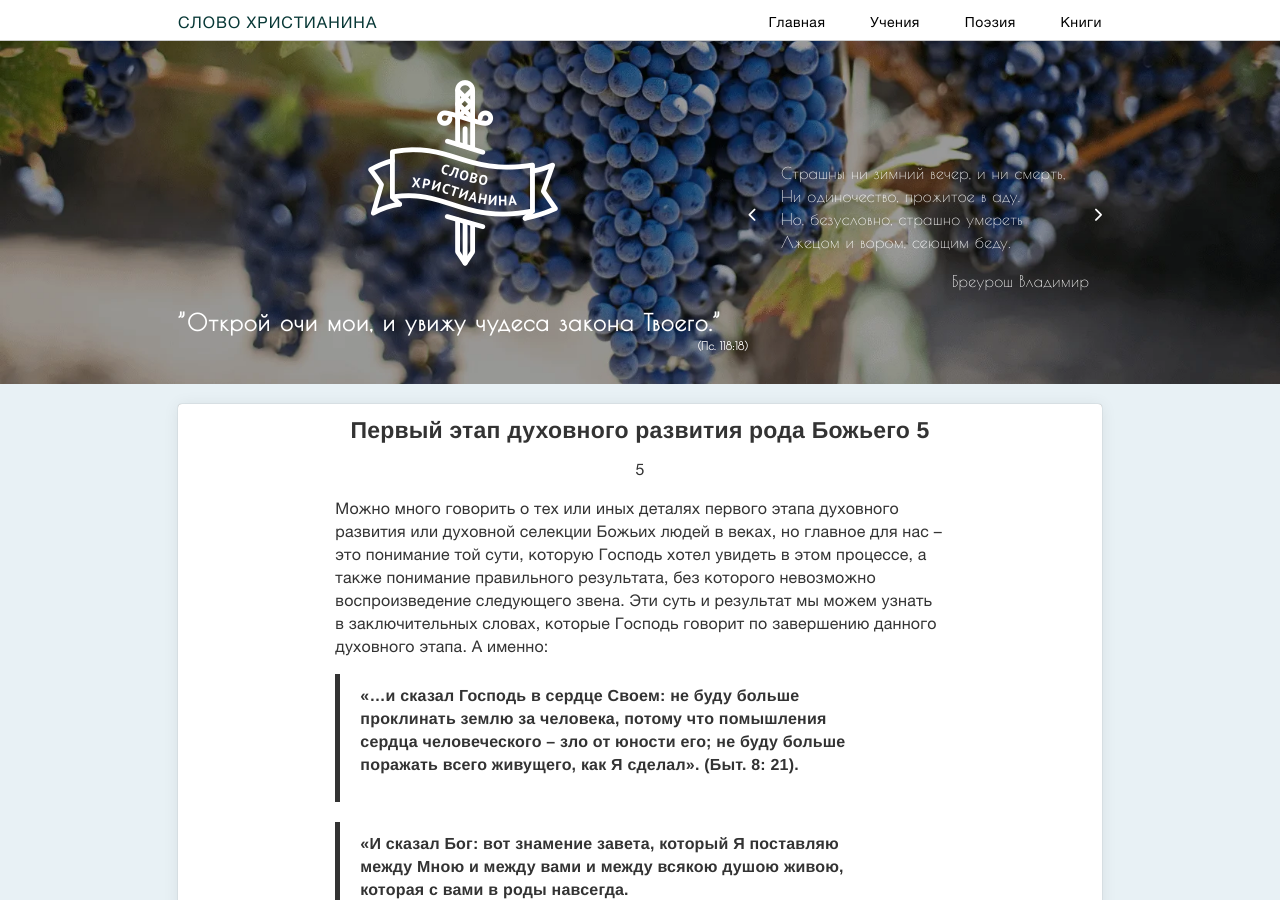
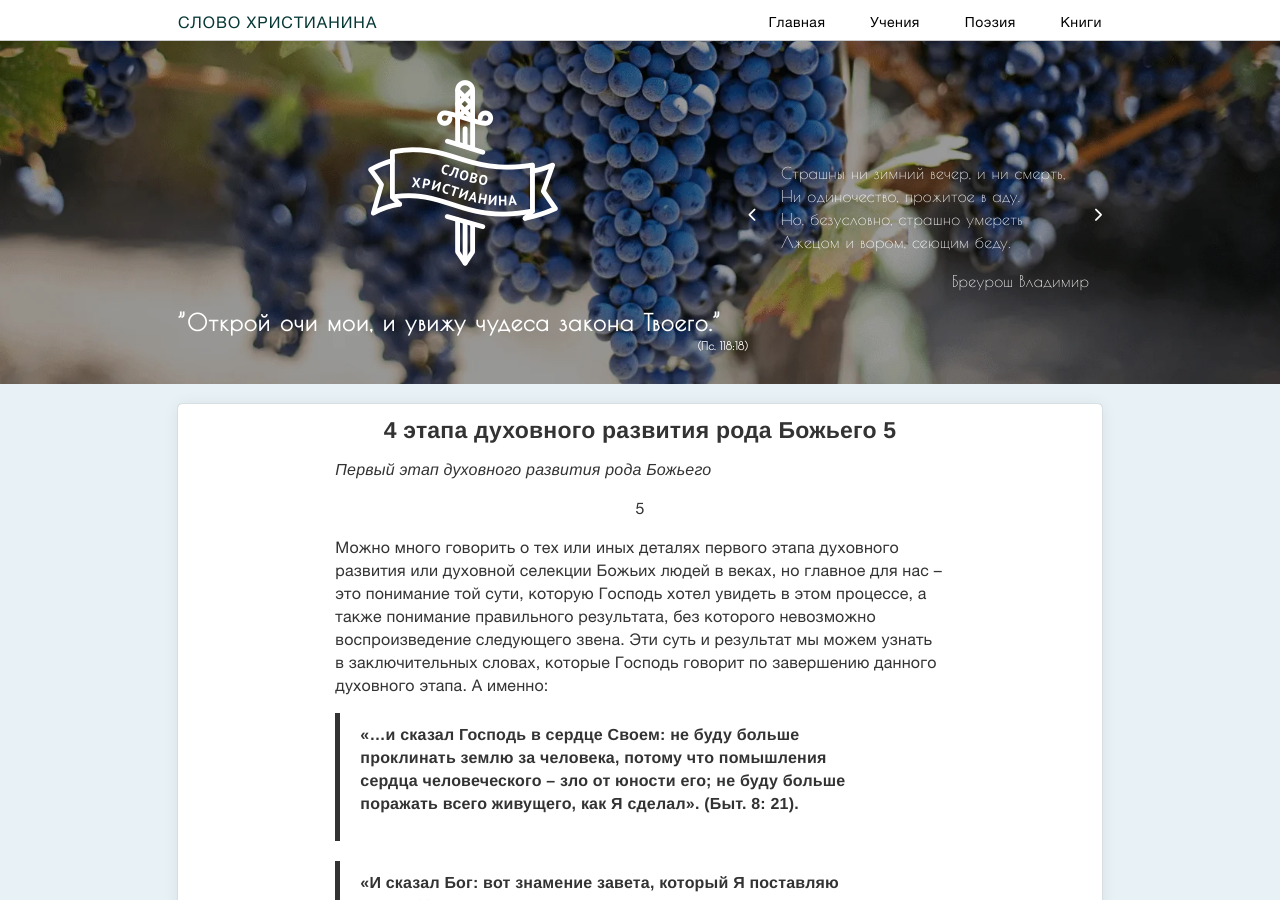
Before and after one commit to slovohrista/slovohrista.github.io, a Jekyll site: the page built from _posts/doctrine/2016-12-27-4-jetapa-duhovnogo-razvitija-roda-bozhego-5.md, in a window 1280 px wide and 900 px high. Built offline with Jekyll 4.4.1, drawn with Linux system fonts in a browser that asks for light colours; nearby versions of some CDN libraries; comment, search, counter and statistics services are not loaded.

Commit message:
Update and rename 2016-12-27-pervyj-jetap-duhovnogo-razvitija-roda-bozhego-5.md to 2016-12-27-4-jetapa-duhovnogo-razvitija-roda-bozhego-5.md

```diff
--- a/_posts/doctrine/2016-12-27-pervyj-jetap-duhovnogo-razvitija-roda-bozhego-5.md
+++ b/_posts/doctrine/2016-12-27-4-jetapa-duhovnogo-razvitija-roda-bozhego-5.md
@@ -1,9 +1,10 @@
 ---
 layout: single
 category: doctrine
-title: Первый этап духовного развития рода Божьего 5
+title: 4 этапа духовного развития рода Божьего 5
 author: Бреурош Володимир
 ---
+_Первый этап духовного развития рода Божьего_
 
 5
 {: style="text-align: center"}
```
